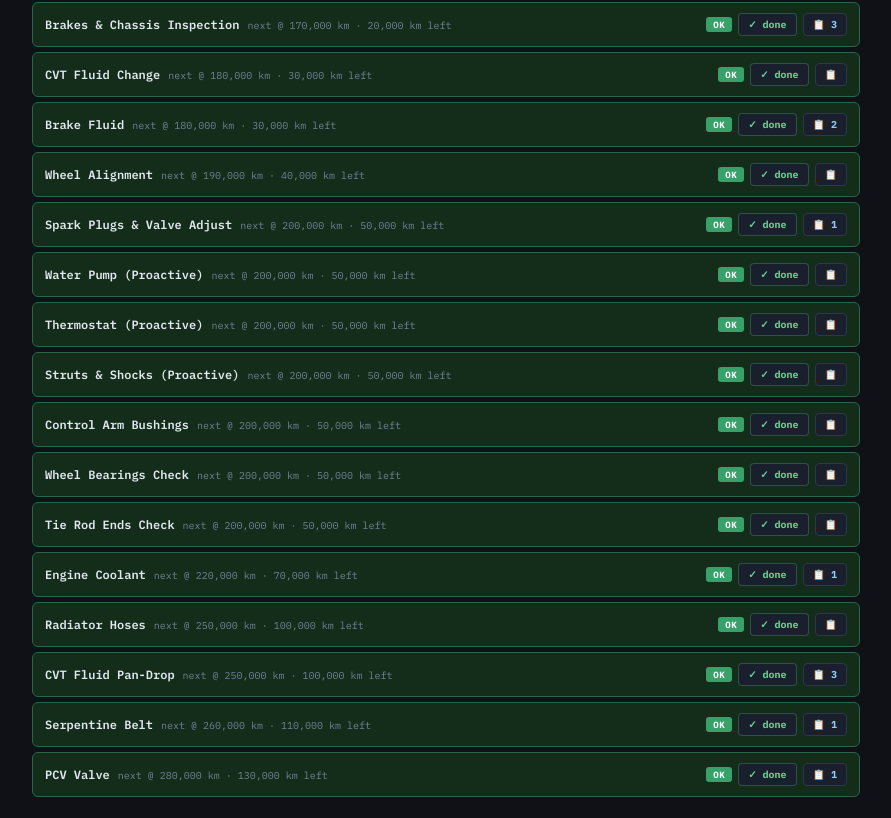
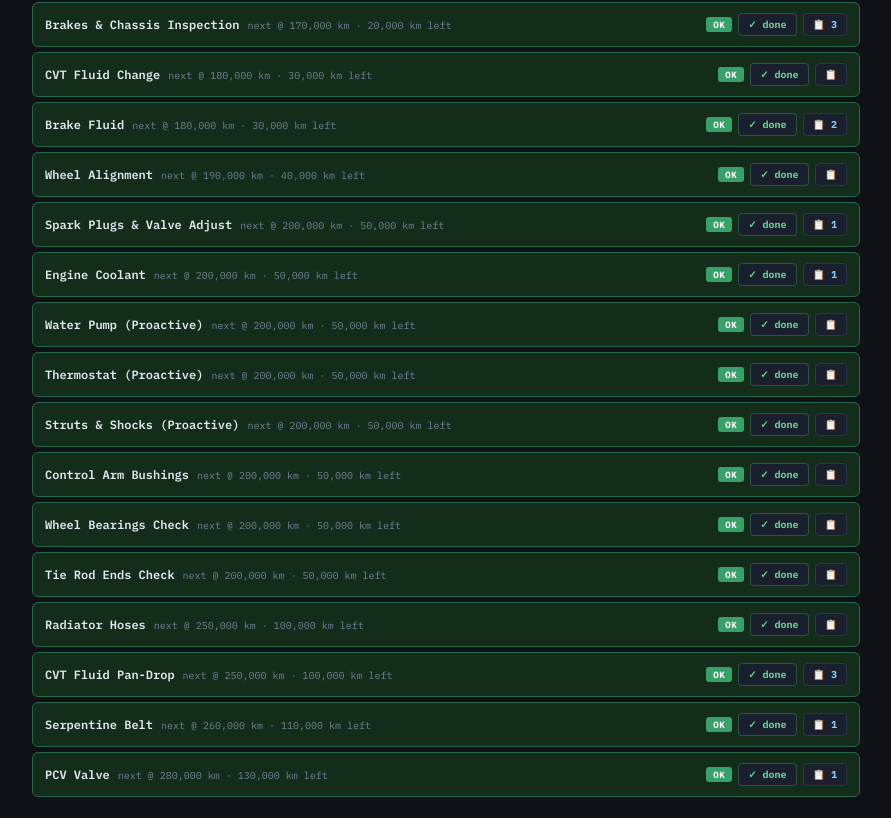
Before and after one commit to erickgreenwich-ctrl/crv-cmms, a React (Vite) app in the folder crv-cmms/: page / in a window 1280 px wide. Shown: the part 1110-1928 px from the top of the page, without its empty margins (194-1085 px from the left). Built offline with nearby package versions, Linux system fonts and the light colour scheme.

Commit message:
Update App.jsx

```diff
--- a/crv-cmms/src/App.jsx
+++ b/crv-cmms/src/App.jsx
@@ -18,7 +18,7 @@
   { id: 'tensioner',  name: 'Belt Tensioner Pulley',         intervalKm: 130000, lastDoneKm: 0      },
   { id: 'idler',      name: 'Idler Pulley',                  intervalKm: 130000, lastDoneKm: 0      },
   // COOLING
-  { id: 'coolant',    name: 'Engine Coolant',                intervalKm: 100000, lastDoneKm: 120000 },
+  { id: 'coolant',    name: 'Engine Coolant',                intervalKm: 100000, lastDoneKm: 100000 },
   { id: 'waterpump',  name: 'Water Pump (Proactive)',        intervalKm: 200000, lastDoneKm: 0      },
   { id: 'thermostat', name: 'Thermostat (Proactive)',        intervalKm: 200000, lastDoneKm: 0      },
   { id: 'radiator',   name: 'Radiator Hoses',                intervalKm: 100000, lastDoneKm: 150000 },
@@ -51,12 +51,16 @@
 const LINKED_INTERVAL_KM = 100000
 const LINKED_SERVICES = { coolant: 'sparkplug', sparkplug: 'coolant' }
 
-// Forward-only, one-time: sets the interval to 100,000 km ONCE per saved item (flag linkedSync),
-// so a later manual interval edit is never overwritten. lastDoneKm and history are untouched,
-// so past services and past due dates are not rewritten. Applied to saved (localStorage/Drive) data.
+// One-time, per saved item (flag linkedSync), so later manual edits are never overwritten:
+//  - sets the interval to 100,000 km
+//  - aligns the due point so coolant and spark plugs fall due together: both use the EARLIER
+//    of their two last-done values as the anchor (never later than reality).
+// History records are untouched. Applied to saved (localStorage/Drive) data.
 function migrateIntervals(list) {
   if (!Array.isArray(list)) return list
-  return list.map(i => LINKED_SERVICES[i.id] && !i.linkedSync ? { ...i, intervalKm: LINKED_INTERVAL_KM, linkedSync: true } : i)
+  if (!list.some(i => LINKED_SERVICES[i.id] && !i.linkedSync)) return list
+  const anchor = Math.min(...list.filter(i => LINKED_SERVICES[i.id]).map(i => i.lastDoneKm))
+  return list.map(i => LINKED_SERVICES[i.id] && !i.linkedSync ? { ...i, intervalKm: LINKED_INTERVAL_KM, lastDoneKm: anchor, linkedSync: true } : i)
 }
 
 const INITIAL_HISTORY = [
```
